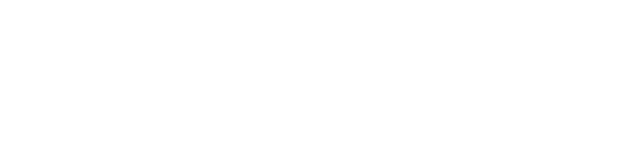
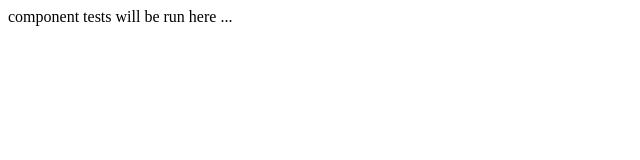
Before and after one commit to DanBunea/cljs-learning-weather-app, a plain HTML site: page resources/public/test.html in a window 1280 px wide. Shown: the whole page, without its empty margins (0-640 px from the left). Drawn offline with Linux system fonts and the light colour scheme.

Commit message:
started component testing

```diff
--- a/resources/public/test.html
+++ b/resources/public/test.html
@@ -6,5 +6,6 @@
   </head>
   <body>
     <script src="js/test/test.js" type="text/javascript"></script>
+      <div id="test">component tests will be run here ...</div>
   </body>
 </html>
```
Also changed, not shown: 1 other file.
